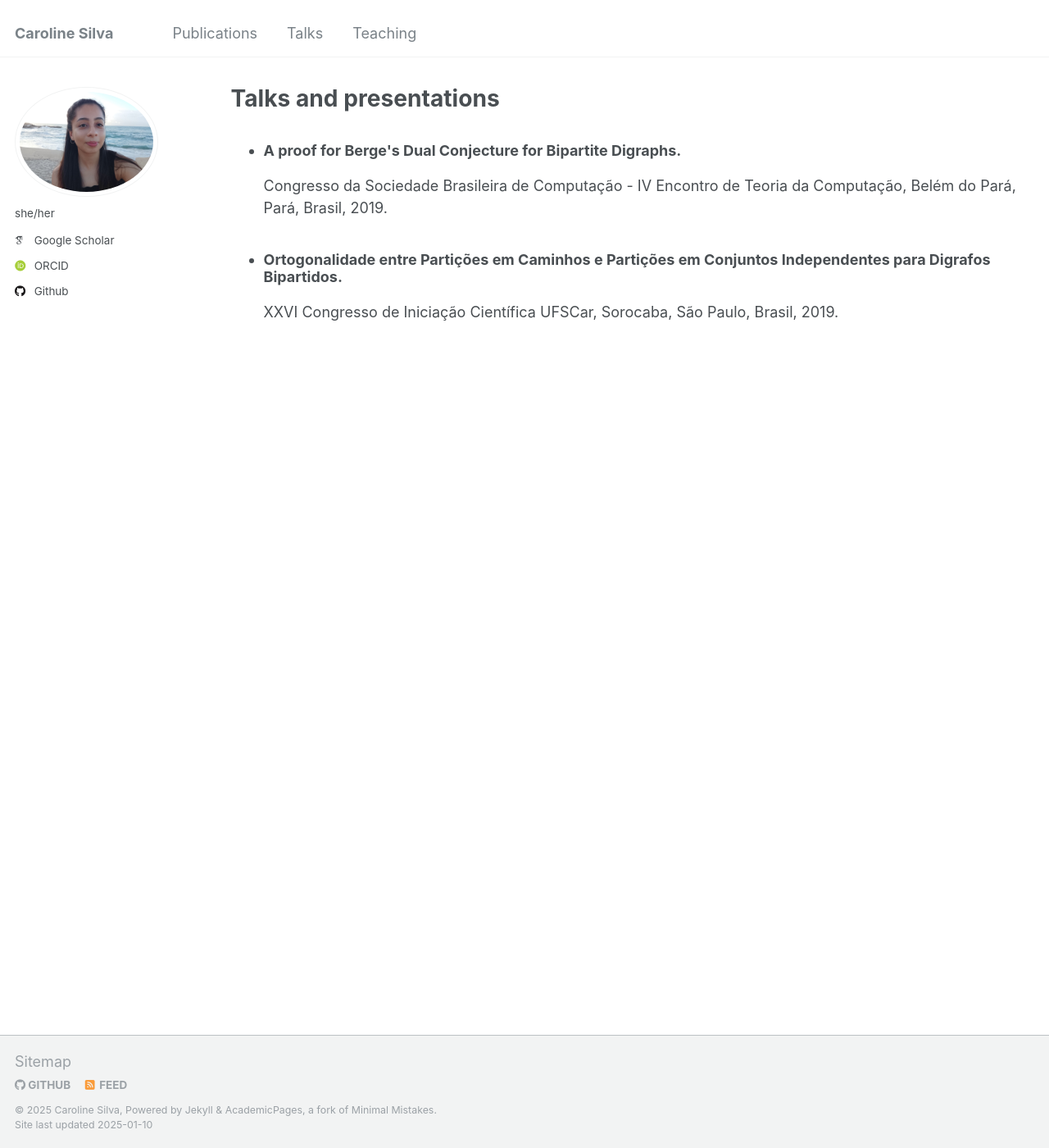
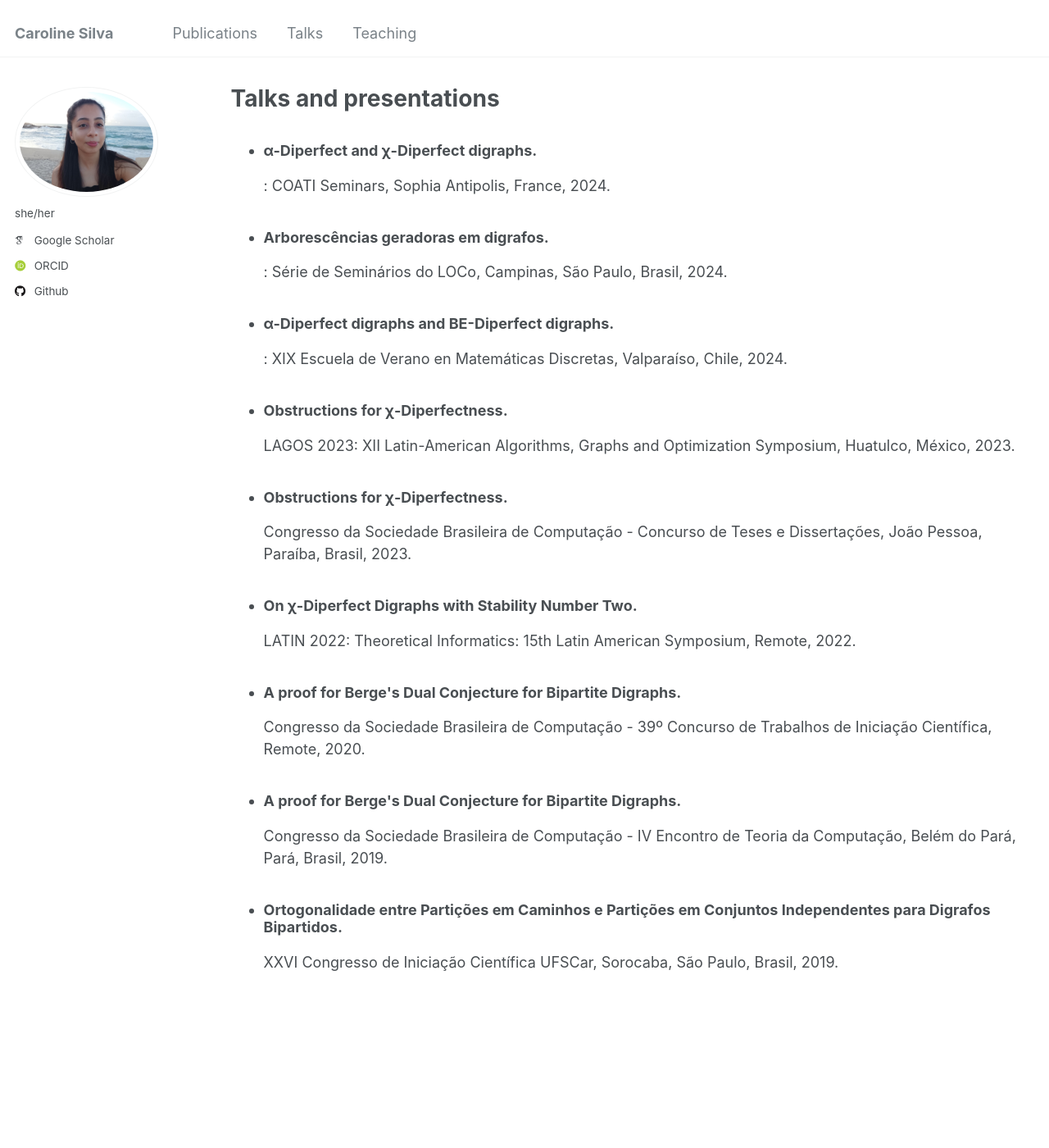
Before and after one commit to carolineapsilva/carolineapsilva.github.io, a Jekyll site: the page built from _pages/talks.html, in a window 1280 px wide and 1400 px high. Shown: the whole window at 82% size. Built offline with Jekyll 4.4.1, drawn with Linux system fonts in a browser that asks for light colours; some web fonts are replaced.

Commit message:
adding more info

```diff
--- a/_pages/publications.html
+++ b/_pages/publications.html
@@ -9,7 +9,7 @@ author_profile: true
   <div class="wordwrap">You can find my papers on <a href="{{site.author.googlescholar}}">my Google Scholar profile</a>.</div>
 {% endif %}
 
-<div class="wordwrap">a href="https://hdl.handle.net/20.500.12733/4263">My master's dissertation.<</a>.</div>
+<div class="wordwrap"><a href="https://hdl.handle.net/20.500.12733/4263">My master's dissertation.</a></div>
 
 
 {% include base_path %}
--- a/_pages/talks.html
+++ b/_pages/talks.html
@@ -5,12 +5,32 @@ permalink: /talks/
 author_profile: true
 ---
 
+<ul>
+  <li><h3>α-Diperfect and χ-Diperfect digraphs.</h1>
+  <p>: COATI Seminars, Sophia Antipolis, France, 2024.</p></li>
 
-<ul>
+  <li><h3>Arborescências geradoras em digrafos.</h1>
+  <p>: Série de Seminários do LOCo, Campinas, São Paulo, Brasil, 2024.</p></li>
+
+  <li><h3>α-Diperfect digraphs and BE-Diperfect digraphs.</h1>
+  <p>: XIX Escuela de Verano en Matemáticas Discretas, Valparaíso, Chile, 2024.</p></li>
+
+  <li><h3>Obstructions for χ-Diperfectness.</h1>
+  <p>LAGOS 2023: XII Latin-American Algorithms, Graphs and Optimization Symposium, Huatulco, México, 2023.</p></li>
+
+  <li><h3>Obstructions for χ-Diperfectness.</h1>
+  <p>Congresso da Sociedade Brasileira de Computação - Concurso de Teses e Dissertações, João Pessoa, Paraíba, Brasil, 2023.</p></li>
+
+  <li><h3>On χ-Diperfect Digraphs with Stability Number Two.</h1>
+  <p>LATIN 2022: Theoretical Informatics: 15th Latin American Symposium, Remote, 2022.</p></li>
+
+  <li><h3>A proof for Berge's Dual Conjecture for Bipartite Digraphs.</h1>
+  <p>Congresso da Sociedade Brasileira de Computação - 39º Concurso de Trabalhos de Iniciação Científica, Remote, 2020.</p></li>
 
   <li><h3>A proof for Berge's Dual Conjecture for Bipartite Digraphs.</h1>
   <p>Congresso da Sociedade Brasileira de Computação - IV Encontro de Teoria da Computação, Belém do Pará, Pará, Brasil, 2019.</p></li>
 
   <li><h3>Ortogonalidade entre Partições em Caminhos e Partições em Conjuntos Independentes para Digrafos Bipartidos.</h1>
   <p>XXVI Congresso de Iniciação Científica UFSCar, Sorocaba, São Paulo, Brasil, 2019.</p></li>
+
 </ul>
```
Also changed, not shown: _pages/about.md (+1 -1 lines).
